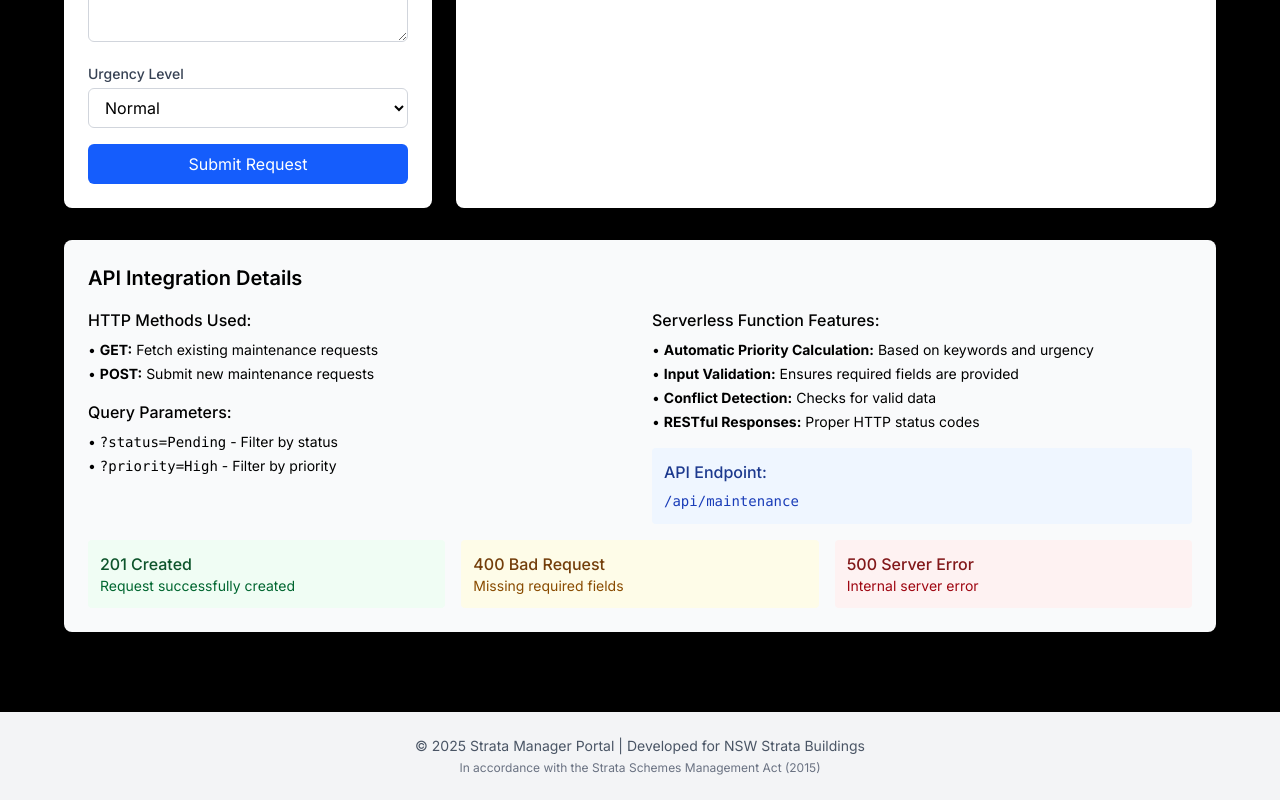
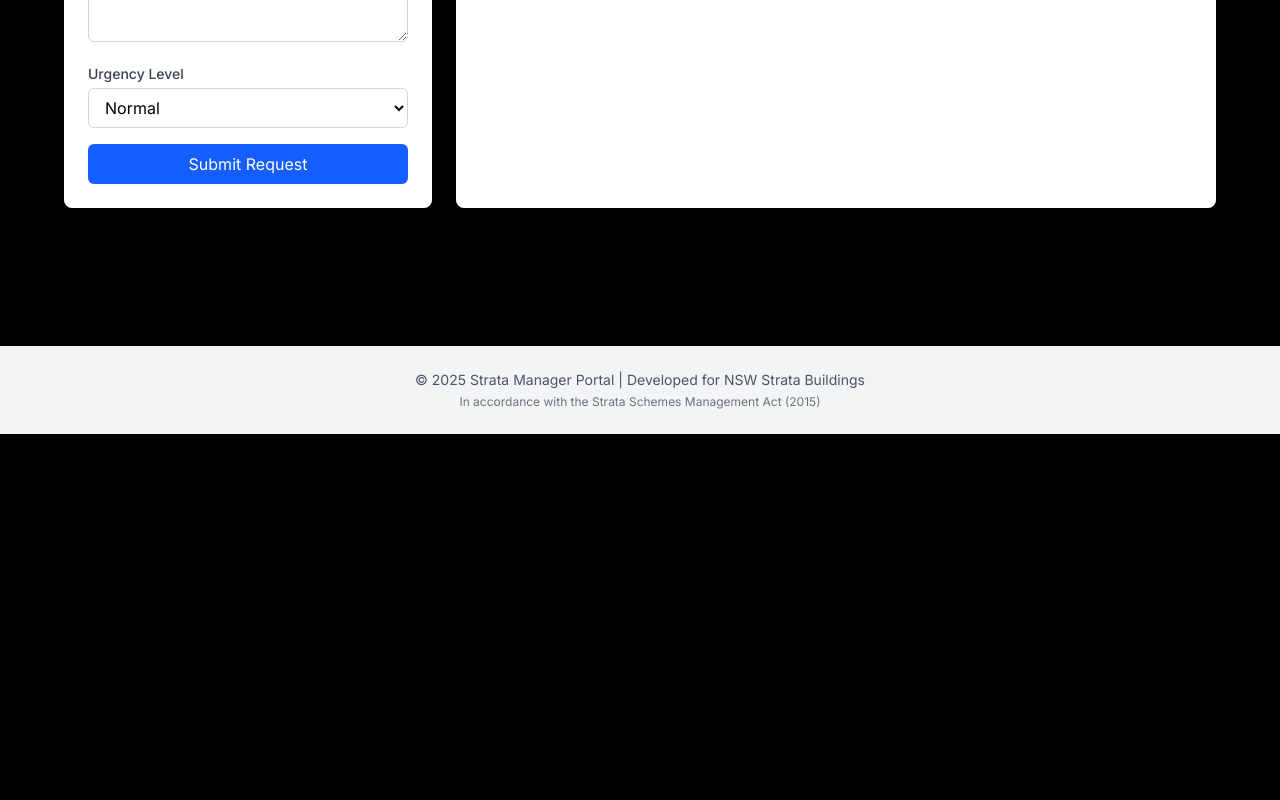
Before and after one commit to Benyamin-Kamal-Kaif/strata-manager, a Next.js app: page /maintenance in a window 1280 px wide. Shown: the part 598-1398 px from the top of the page. After the commit the page ends 1032 px from the top, so only its background shows below. Built offline with nearby package versions, Linux system fonts and the light colour scheme.

Commit message:
api instruction remove

```diff
--- a/src/app/maintenance/page.tsx
+++ b/src/app/maintenance/page.tsx
@@ -291,55 +291,7 @@ export default function MaintenancePage() {
           </div>
         </div>
 
-        {/* HTTP and API Information */}
-        <div className="mt-8 bg-gray-50 p-6 rounded-lg">
-          <h2 className="text-xl font-semibold mb-4">API Integration Details</h2>
-          <div className="grid grid-cols-1 md:grid-cols-2 gap-6">
-            <div>
-              <h3 className="font-medium mb-2">HTTP Methods Used:</h3>
-              <ul className="space-y-1 text-sm">
-                <li>• <strong>GET:</strong> Fetch existing maintenance requests</li>
-                <li>• <strong>POST:</strong> Submit new maintenance requests</li>
-              </ul>
 
-              <h3 className="font-medium mb-2 mt-4">Query Parameters:</h3>
-              <ul className="space-y-1 text-sm">
-                <li>• <code>?status=Pending</code> - Filter by status</li>
-                <li>• <code>?priority=High</code> - Filter by priority</li>
-              </ul>
-            </div>
-
-            <div>
-              <h3 className="font-medium mb-2">Serverless Function Features:</h3>
-              <ul className="space-y-1 text-sm">
-                <li>• <strong>Automatic Priority Calculation:</strong> Based on keywords and urgency</li>
-                <li>• <strong>Input Validation:</strong> Ensures required fields are provided</li>
-                <li>• <strong>Conflict Detection:</strong> Checks for valid data</li>
-                <li>• <strong>RESTful Responses:</strong> Proper HTTP status codes</li>
-              </ul>
-
-              <div className="mt-4 p-3 bg-blue-50 rounded">
-                <h4 className="font-medium text-blue-900 mb-1">API Endpoint:</h4>
-                <code className="text-sm text-blue-800">/api/maintenance</code>
-              </div>
-            </div>
-          </div>
-
-          <div className="mt-4 grid grid-cols-1 md:grid-cols-3 gap-4">
-            <div className="p-3 bg-green-50 rounded">
-              <h4 className="font-medium text-green-900">201 Created</h4>
-              <p className="text-sm text-green-800">Request successfully created</p>
-            </div>
-            <div className="p-3 bg-yellow-50 rounded">
-              <h4 className="font-medium text-yellow-900">400 Bad Request</h4>
-              <p className="text-sm text-yellow-800">Missing required fields</p>
-            </div>
-            <div className="p-3 bg-red-50 rounded">
-              <h4 className="font-medium text-red-900">500 Server Error</h4>
-              <p className="text-sm text-red-800">Internal server error</p>
-            </div>
-          </div>
-        </div>
       </div>
     </main>
   );
--- a/src/app/meetings/page.tsx
+++ b/src/app/meetings/page.tsx
@@ -287,41 +287,7 @@ export default function MeetingsPage() {
           </div>
         </div>
 
-        {/* API Information */}
-        <div className="mt-8 bg-gray-50 p-6 rounded-lg">
-          <h2 className="text-xl font-semibold mb-4">Meeting API Integration</h2>
-          <div className="grid grid-cols-1 md:grid-cols-2 gap-6">
-            <div>
-              <h3 className="font-medium mb-2">API Features:</h3>
-              <ul className="space-y-1 text-sm">
-                <li>• <strong>GET:</strong> Fetch meetings with filtering options</li>
-                <li>• <strong>POST:</strong> Create new meetings with conflict detection</li>
-                <li>• <strong>Query Parameters:</strong> ?upcoming=true&type=AGM</li>
-                <li>• <strong>Conflict Detection:</strong> Prevents double-booking</li>
-              </ul>
-            </div>
 
-            <div>
-              <h3 className="font-medium mb-2">HTTP Status Codes:</h3>
-              <div className="grid grid-cols-1 gap-2">
-                <div className="p-2 bg-green-50 rounded text-sm">
-                  <strong>201:</strong> Meeting successfully created
-                </div>
-                <div className="p-2 bg-yellow-50 rounded text-sm">
-                  <strong>409:</strong> Time slot conflict detected
-                </div>
-                <div className="p-2 bg-red-50 rounded text-sm">
-                  <strong>400:</strong> Missing required fields
-                </div>
-              </div>
-
-              <div className="mt-4 p-3 bg-blue-50 rounded">
-                <h4 className="font-medium text-blue-900 mb-1">API Endpoint:</h4>
-                <code className="text-sm text-blue-800">/api/meetings</code>
-              </div>
-            </div>
-          </div>
-        </div>
       </div>
     </main>
   );
```
